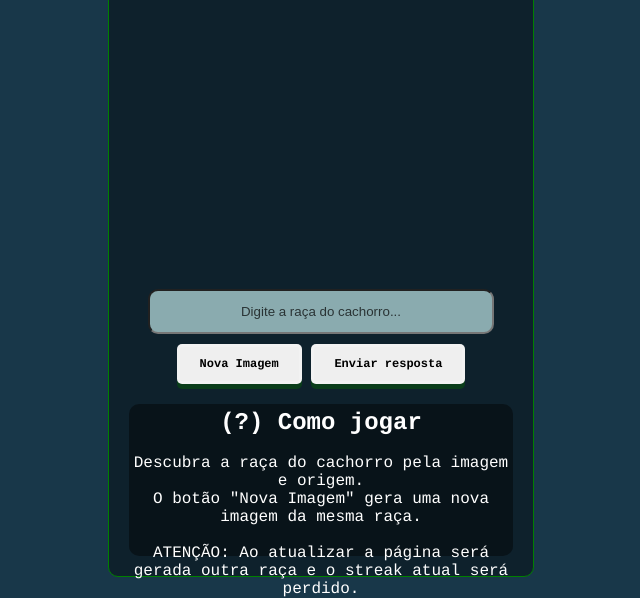
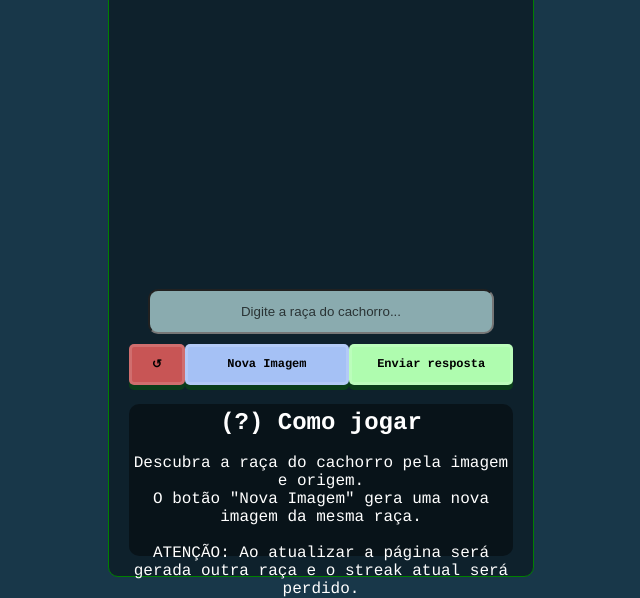
Before and after one commit to RafhaelBrum/dogGuesser, a website: page index.html in a window 1280 px wide. Shown: the part 213-811 px from the top of the page, without its empty margins (319-959 px from the left). Drawn offline with Linux system fonts and the light colour scheme; no server answers.

Commit message:
css upgrade

```diff
--- a/index.html
+++ b/index.html
@@ -31,8 +31,11 @@
                     <input class="form-animal" type="text" list="dog-breeds-list"
                         placeholder="Digite a raça do cachorro...">
                     <datalist id="dog-breeds-list"></datalist>
-                    <button id="new-image-btn">Nova Imagem</button>
-                    <button type="submit" id="submit-btn">Enviar resposta</button>
+                    <div class="botoes">
+                        <button id="reset"><a href="/"></a>↺</button>
+                        <button id="new-image-btn">Nova Imagem</button>
+                        <button type="submit" id="submit-btn">Enviar resposta</button>
+                    </div>
                 </form>
             </div>
 
--- a/style.css
+++ b/style.css
@@ -106,6 +106,40 @@ button:active {
     font-weight: 600;
 }
 
+.botoes {
+    display: flex;
+    justify-content: space-evenly;
+}
+
+#reset {
+    background-color: rgb(200, 85, 85);
+}
+
+#reset:hover {
+    background-color: rgb(134, 0, 0);
+    transition: 0.5s;
+}
+
+#new-image-btn {
+    background-color: rgb(165, 193, 245);
+    flex-basis: 200px
+}
+
+#new-image-btn:hover {
+    background-color: rgb(15, 82, 207);
+    transition: 0.5s;
+}
+
+#submit-btn {
+    background-color: rgb(175, 252, 175);
+    flex-basis: 200px;
+}
+
+#submit-btn:hover {
+    background-color: green;
+    transition: 0.5s;
+}
+
 
 @media screen and (max-width: 768px) {
     .container {
```
